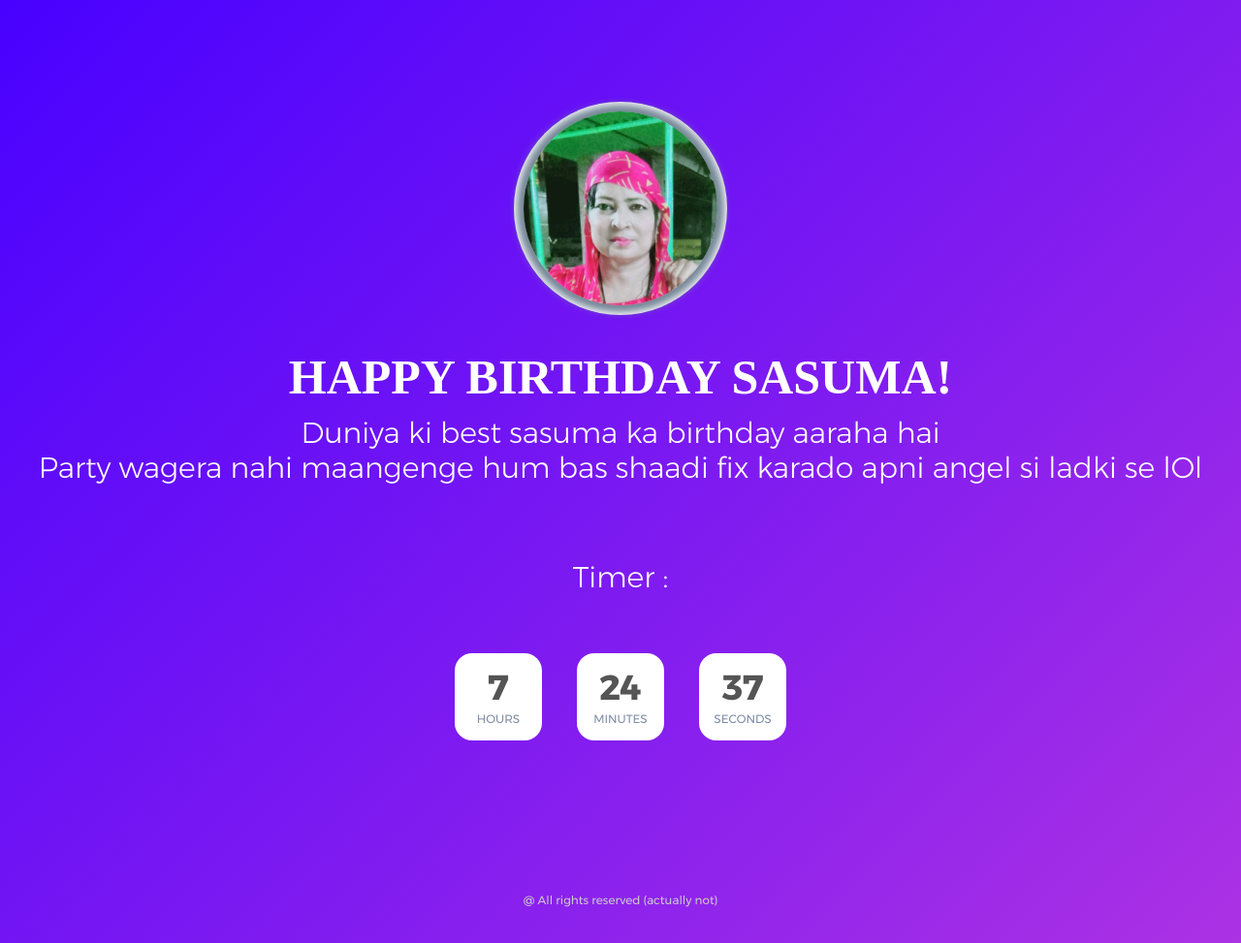
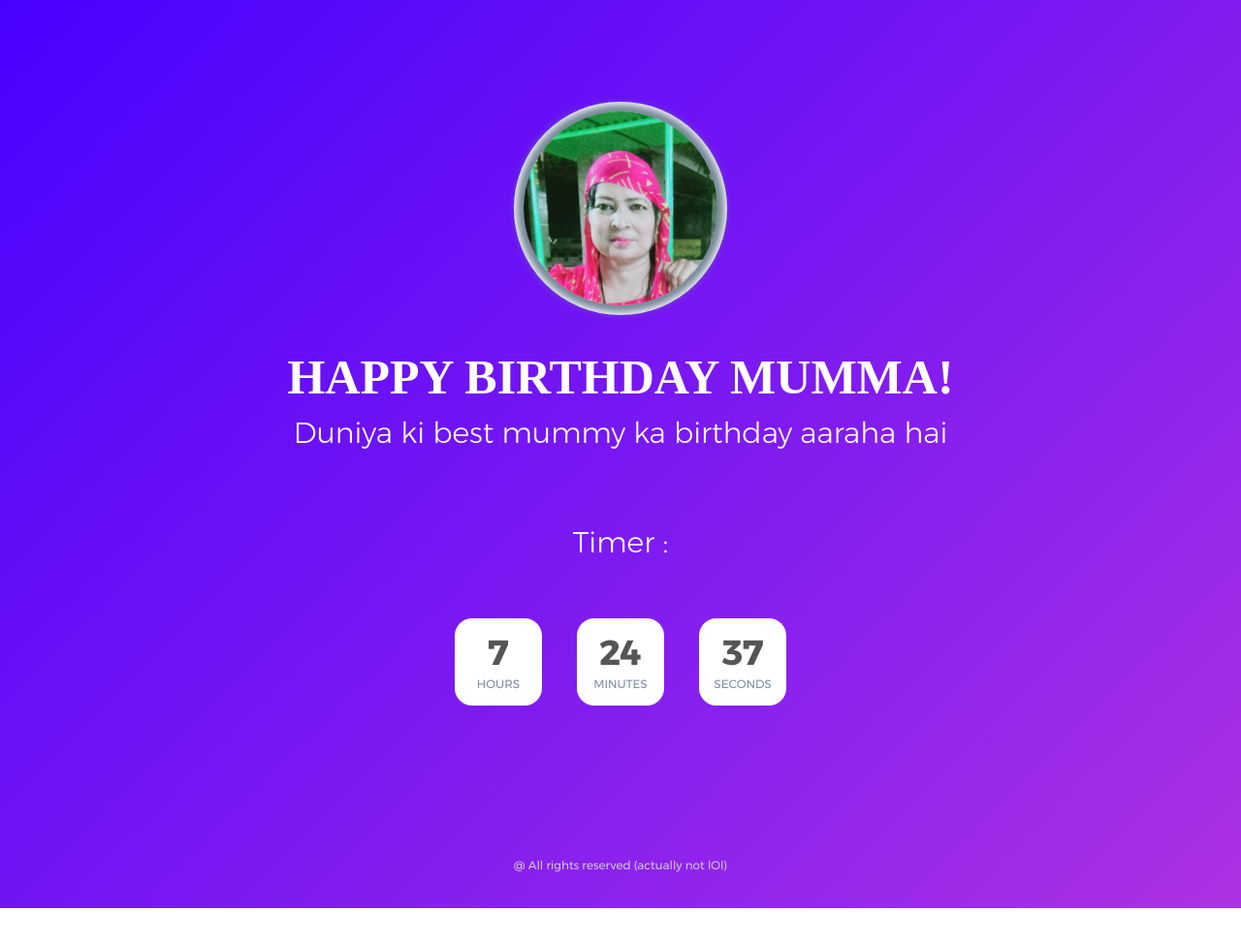
Before and after one commit to Mohammed-Aman-Khan/static-websites.github.io, a website: page bday-site/index.html in a window 1280 px wide. Shown: the whole page at 97% size. After the commit the page ends 937 px from the top, so only its background shows below. Drawn offline with Linux system fonts and the light colour scheme; a web font is replaced by a local one.

Commit message:
Update index.html

```diff
--- a/bday-site/index.html
+++ b/bday-site/index.html
@@ -5,7 +5,7 @@ background: -moz-linear-gradient(-45deg, #ac32e4, #7918f2, #4801ff);
 background: linear-gradient(-45deg, #ac32e4, #7918f2, #4801ff);">
 
 <head>
-    <title>Sasuma ka Birthday</title>
+    <title>Mumma ka Birthday Timer</title>
     <meta charset="UTF-8">
     <meta name="viewport" content="width=device-width, initial-scale=1">
     <link rel="stylesheet" type="text/css" href="fonts/font-awesome-4.7.0/css/font-awesome.min.css">
@@ -43,12 +43,11 @@ background: linear-gradient(-45deg, #ac32e4, #7918f2, #4801ff);">
                 </div>
             </div><br /><br />
             <h3 class="l1-txt1 txt-center p-b-10">
-                Happy Birthday Sasuma!
+                Happy Birthday Mumma!
             </h3>
 
             <p class="txt-center l1-txt2 p-b-60">
-                Duniya ki best sasuma ka birthday aaraha hai <br />
-                Party wagera nahi maangenge hum bas shaadi fix karado apni angel si ladki se lOl
+                Duniya ki best mummy ka birthday aaraha hai <br />
             </p><br />
             <p class="txt-center l1-txt2 p-b-60">
                 Timer :
@@ -75,7 +74,7 @@ background: linear-gradient(-45deg, #ac32e4, #7918f2, #4801ff);">
         </div>
 
         <span class="s1-txt3 txt-center">
-            @ All rights reserved (actually not)
+            @ All rights reserved (actually not lOl)
         </span>
 
     </div>
```
